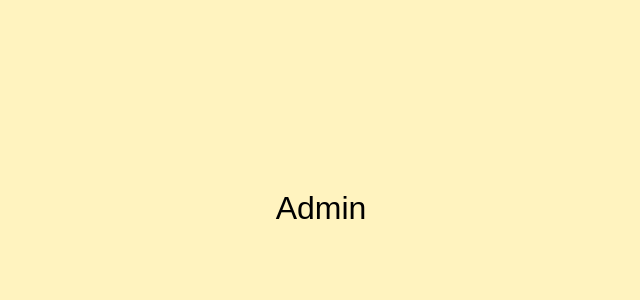
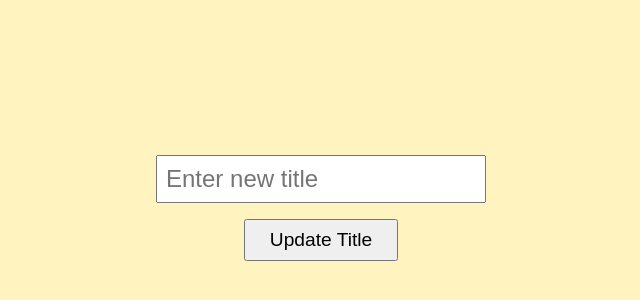
Before and after one commit to wagyobeef/stream-assist, a React (Vite) app in the folder frontend/: page /admin in a window 1280 px wide. Shown: the part 224-524 px from the top of the page, without its empty margins (319-959 px from the left). Built offline with nearby package versions, Linux system fonts and the light colour scheme.

Commit message:
title update

```diff
--- a/frontend/src/AdminScreen/AdminScreen.tsx
+++ b/frontend/src/AdminScreen/AdminScreen.tsx
@@ -1,10 +1,34 @@
-import React from "react";
+import React, { useState } from "react";
 
 const AdminScreen: React.FC = () => {
+  const [title, setTitle] = useState("");
+  const [status, setStatus] = useState<string | null>(null);
+
+  const handleSubmit = async (e: React.FormEvent) => {
+    e.preventDefault();
+    setStatus(null);
+    try {
+      const res = await fetch("http://192.168.0.191:3001/update-title", {
+        method: "POST",
+        headers: { "Content-Type": "application/json" },
+        body: JSON.stringify({ title }),
+      });
+      const data = await res.json();
+      if (res.ok) {
+        setStatus("Title updated successfully!");
+      } else {
+        setStatus(data.error || "Failed to update title.");
+      }
+    } catch {
+      setStatus("Network error.");
+    }
+  };
+
   return (
     <div
       style={{
         display: "flex",
+        flexDirection: "column",
         justifyContent: "center",
         alignItems: "center",
         height: "100vh",
@@ -12,7 +36,35 @@ const AdminScreen: React.FC = () => {
         fontFamily: "Arial, sans-serif",
       }}
     >
-      Admin
+      <form
+        onSubmit={handleSubmit}
+        style={{
+          display: "flex",
+          flexDirection: "column",
+          alignItems: "center",
+        }}
+      >
+        <input
+          type="text"
+          value={title}
+          onChange={(e) => setTitle(e.target.value)}
+          placeholder="Enter new title"
+          style={{
+            fontSize: "1.5rem",
+            padding: "0.5rem",
+            marginBottom: "1rem",
+          }}
+        />
+        <button
+          type="submit"
+          style={{ fontSize: "1.2rem", padding: "0.5rem 1.5rem" }}
+        >
+          Update Title
+        </button>
+      </form>
+      {status && (
+        <div style={{ marginTop: "1rem", fontSize: "1rem" }}>{status}</div>
+      )}
     </div>
   );
 };
--- a/frontend/src/DisplayScreen/DisplayScreen.tsx
+++ b/frontend/src/DisplayScreen/DisplayScreen.tsx
@@ -2,33 +2,36 @@ import React, { useEffect, useState } from "react";
 import logo from "../red-cheeks-logo.jpg";
 import igLogo from "../ig-logo.png";
 
+interface State {
+  title: string;
+  subtitle: string;
+  image: {
+    id: string;
+    url: string;
+    label?: string;
+  };
+}
+
 const DisplayScreen: React.FC = () => {
-  const [gifUrl, setGifUrl] = useState<string | null>(null);
-  const [gifId, setGifId] = useState<string | null>(null);
+  const [state, setState] = useState<State | null>(null);
 
   useEffect(() => {
     let isMounted = true;
-    const fetchGifMeta = () => {
-      fetch("http://192.168.0.191:3001/get-image-meta")
+    const fetchState = () => {
+      fetch("http://192.168.0.191:3001/get-state")
         .then((res) => res.json())
-        .then((meta) => {
-          if (isMounted) {
-            setGifId(meta.id);
-            setGifUrl(meta.url);
-          }
+        .then((data) => {
+          if (isMounted) setState(data);
         });
     };
-    fetchGifMeta(); // initial fetch
-    const interval = setInterval(fetchGifMeta, 5000);
+    fetchState();
+    const interval = setInterval(fetchState, 1000);
     return () => {
       isMounted = false;
       clearInterval(interval);
-      setGifUrl(null);
     };
-    // eslint-disable-next-line
-  }, [gifId]);
+  }, []);
 
-  console.log(gifUrl);
   return (
     <div className="h-screen flex flex-col items-center pt-12 font-sans">
       <img
@@ -69,18 +72,18 @@ const DisplayScreen: React.FC = () => {
           marginBottom: ".5rem",
         }}
       >
-        $2 start single or lot
+        {state ? state.title : ""}
       </span>
       <span
         className="font-bold"
         style={{ color: "#6B6B6B", fontSize: "1.75rem", fontWeight: 400 }}
       >
-        Condition on sleeve if not NM
+        {state ? state.subtitle : ""}
       </span>
-      {gifUrl && (
+      {state && state.image && state.image.url && (
         <img
-          src={gifUrl}
-          alt="Gif"
+          src={state.image.url}
+          alt={state.image.label || "Gif"}
           style={{ marginTop: "3rem", width: "18rem", height: "auto" }}
         />
       )}
```
